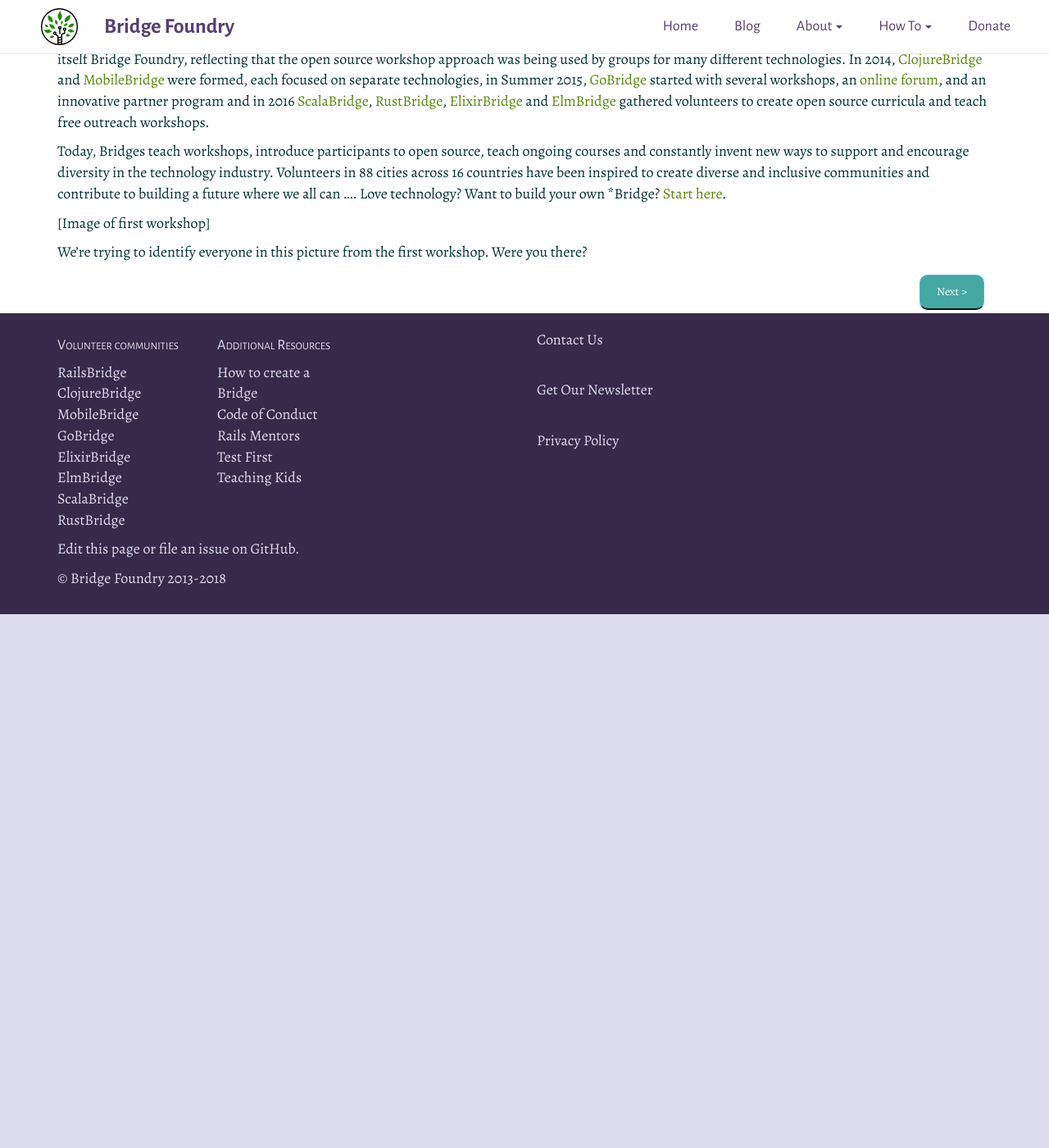
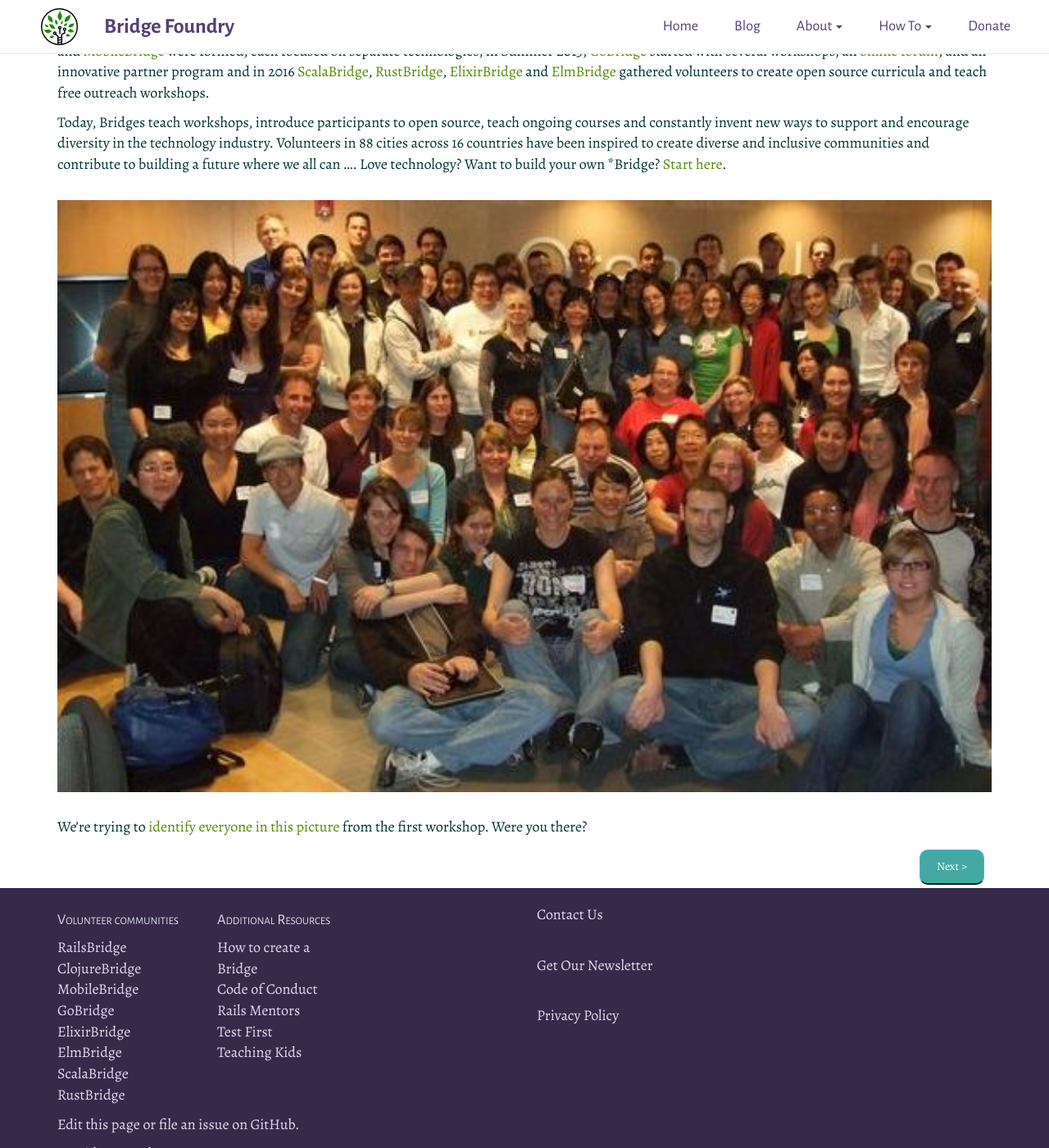
Before and after one commit to Satsaimistoowqp/bridgefoundry.github.io, a Jekyll site: the page built from _posts/2019-06-30-ten-years.md, in a window 1280 px wide and 1400 px high, scrolled down 834 px. Shown: the whole window at 82% size. Built offline with Jekyll 4.4.1, drawn with Linux system fonts in a browser that asks for light colours; before the commit the page ends 1583 px from its top, so only the background shows below that.

Commit message:
add link and photo

```diff
--- a/_posts/2019-06-30-ten-years.md
+++ b/_posts/2019-06-30-ten-years.md
@@ -22,7 +22,7 @@
 Sarah Mei once referred to the process as Xtreme Community. Create the right
 kinds of events, outreach to the people you want to include, set goals: focus on
 something you can fix!
-
+<!--more-->
 Approximately 200 software developers attended Golden Gate Ruby Con 2009. Six of
 them were women. Two of them were named Sarah.
 
@@ -80,7 +80,8 @@
 build your own *Bridge?
 [Start here](https://bridgefoundry.org/doc/bridge-building).
 
-[Image of first workshop]
+![group photo]({{ site.github.url }}/images/first-workshop.jpg)
 
-We’re trying to identify everyone in this picture from the first workshop. Were
-you there?
+We’re trying to
+[identify everyone in this picture](https://github.com/bridgefoundry/bridgefoundry.github.io/issues/131)
+from the first workshop. Were you there?
```
